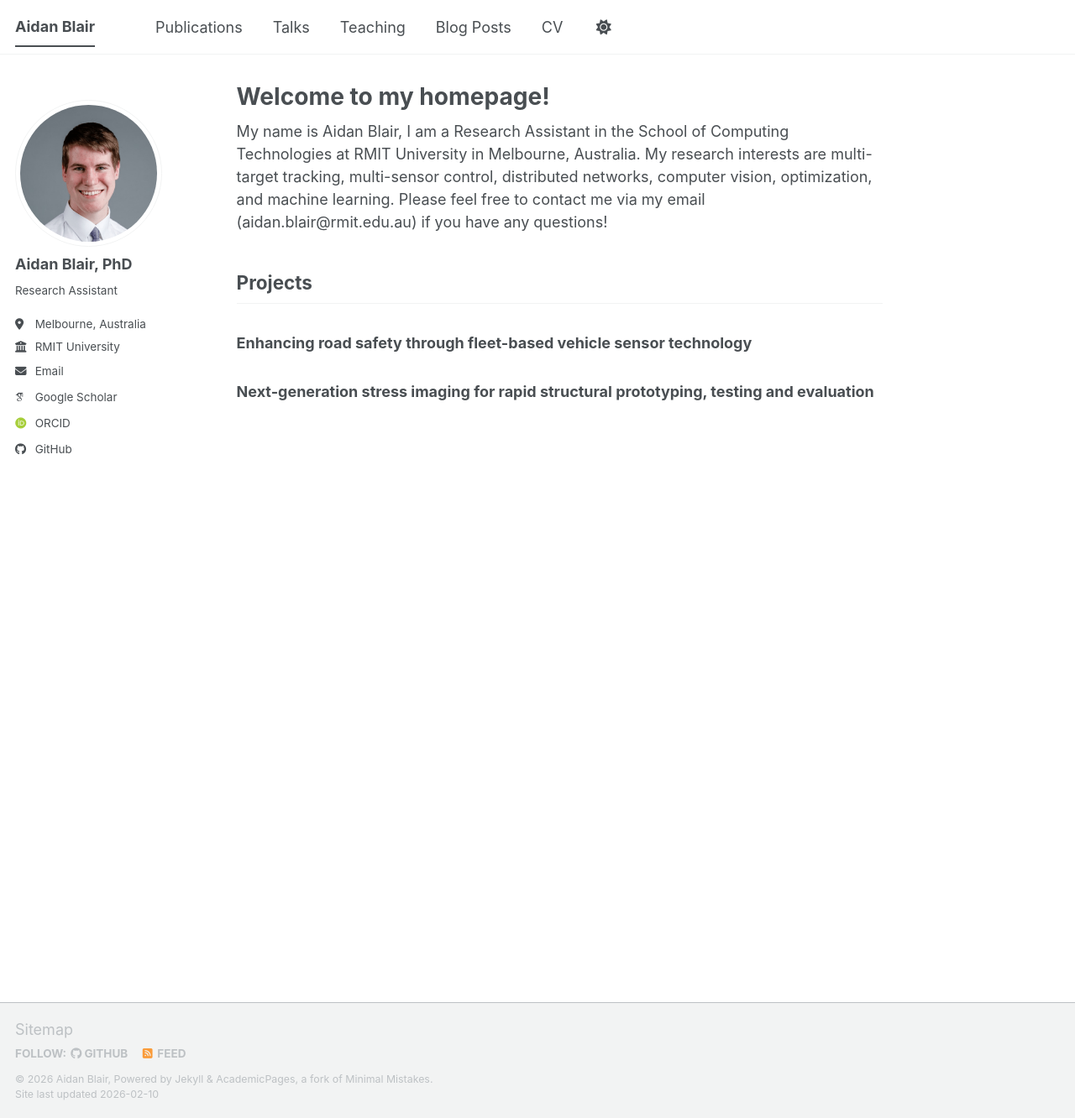
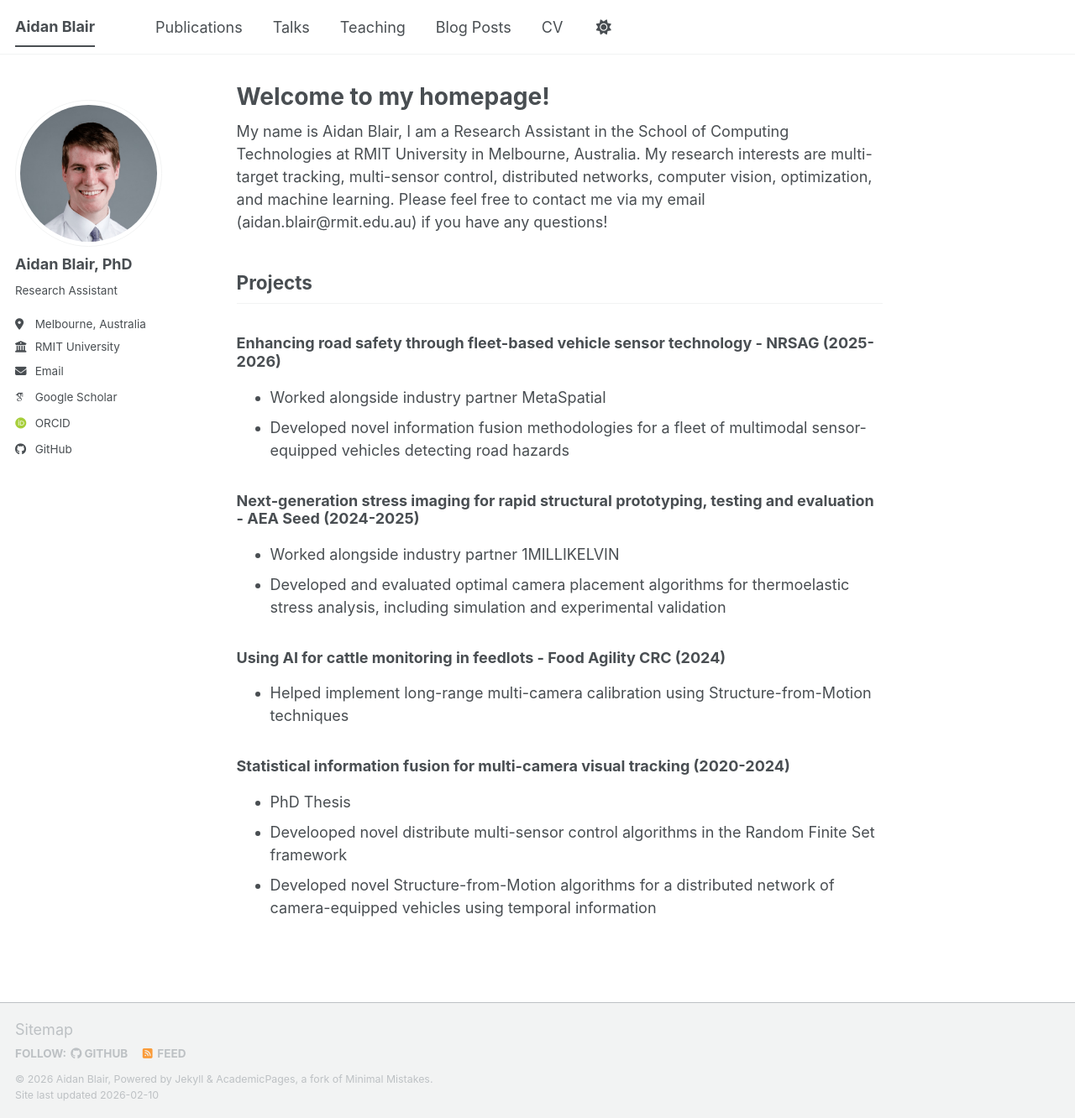
Before and after one commit to AidanBlair/AidanBlair.github.io, a Jekyll site: the page built from _pages/about.md, in a window 1280 px wide and 1332 px high. Shown: the whole window at 84% size. Built offline with Jekyll 4.4.1, drawn with Linux system fonts in a browser that asks for light colours; some web fonts are replaced; a script bundle is joined from its source files by our own code; library files that are not in the unit come from our copies.

Commit message:
Update about.md

```diff
--- a/_pages/about.md
+++ b/_pages/about.md
@@ -10,6 +10,18 @@ redirect_from:
 My name is Aidan Blair, I am a Research Assistant in the School of Computing Technologies at RMIT University in Melbourne, Australia. My research interests are multi-target tracking, multi-sensor control, distributed networks, computer vision, optimization, and machine learning. Please feel free to contact me via my email (aidan.blair@rmit.edu.au) if you have any questions!
 
 ## Projects
-### Enhancing road safety through fleet-based vehicle sensor technology
+### Enhancing road safety through fleet-based vehicle sensor technology - NRSAG (2025-2026)
+- Worked alongside industry partner MetaSpatial
+- Developed novel information fusion methodologies for a fleet of multimodal sensor-equipped vehicles detecting road hazards
 
-### Next-generation stress imaging for rapid structural prototyping, testing and evaluation
+### Next-generation stress imaging for rapid structural prototyping, testing and evaluation - AEA Seed (2024-2025)
+- Worked alongside industry partner 1MILLIKELVIN
+- Developed and evaluated optimal camera placement algorithms for thermoelastic stress analysis, including simulation and experimental validation
+
+### Using AI for cattle monitoring in feedlots - Food Agility CRC (2024)
+- Helped implement long-range multi-camera calibration using Structure-from-Motion techniques
+
+### Statistical information fusion for multi-camera visual tracking (2020-2024)
+- PhD Thesis
+- Develooped novel distribute multi-sensor control algorithms in the Random Finite Set framework
+- Developed novel Structure-from-Motion algorithms for a distributed network of camera-equipped vehicles using temporal information
```
